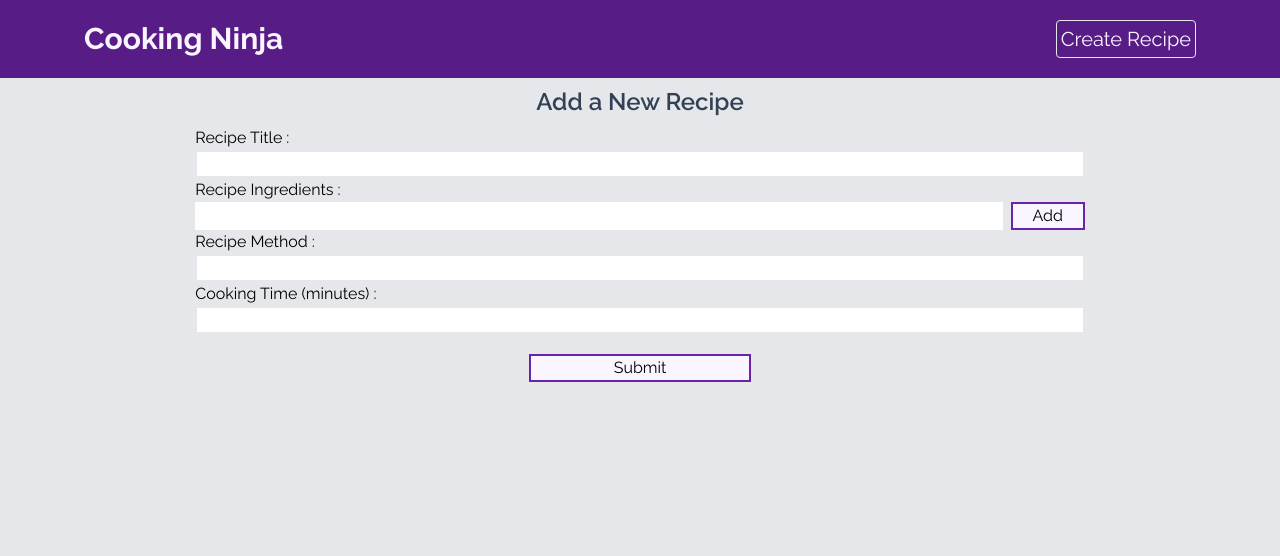
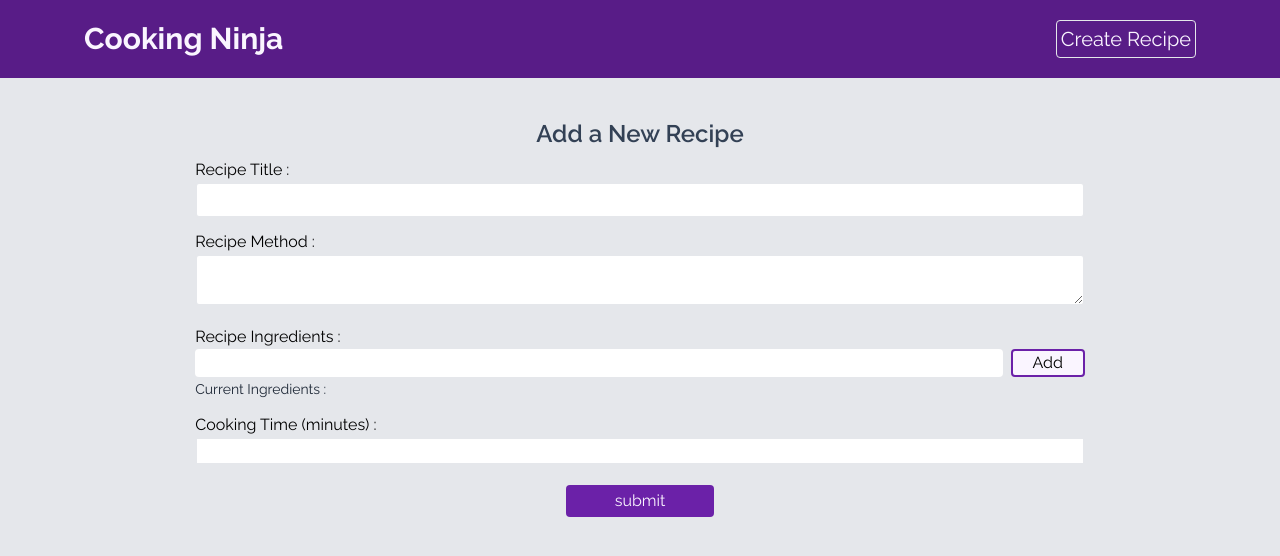
Before and after one commit to DavidRedding/recipe-directory, a React (Create React App) app: page /create in a window 1280 px wide. Shown: the top 556 px of the page. Built offline with nearby package versions, Linux system fonts and the light colour scheme.

Commit message:
all but [ing] have been given functionality.

```diff
--- a/src/pages/create/Create.js
+++ b/src/pages/create/Create.js
@@ -1,41 +1,68 @@
-import { useState } from 'react';
+import { useState, useEffect } from 'react';
 
 const Create = () => {
   const [title, setTitle] = useState('');
   const [method, setMethod] = useState('');
   const [cookingTime, setCookingTime] = useState('');
+  const log = (arg) => console.log(arg);
+
+  const formSubmit = (e) => {
+    e.preventDefault();
+    console.log(`Title: ${title}`);
+    console.log(`Method: ${method}`);
+    console.log(`Cooking Time: ${cookingTime} minutes`);
+    // Prediction : Run the POST Method here
+  };
 
   return (
     <div className="max-w-6xl px-5 mx-auto">
-      <h1 className="py-2 text-2xl font-semibold text-center text-slate-700">Add a New Recipe</h1>
-      <form className="w-4/5 mx-auto ">
+      <h1 className="py-2 mt-8 text-2xl font-semibold text-center text-slate-700">Add a New Recipe</h1>
+      <form onSubmit={(e) => formSubmit(e)} className="flex flex-col w-4/5 mx-auto space-y-3">
         <label>
-          Recipe Title :
-          <input type="text" className="w-full border-2" />
+          <span> Recipe Title :</span>
+          <input
+            type="text"
+            className="w-full p-1 border-2 rounded"
+            required
+            onChange={(e) => setTitle(e.target.value)}
+            value={title}
+          />
         </label>
-
-        <label className="block">Recipe Ingredients :</label>
-        <div className="flex space-x-2">
-          <input type="text" className="grow" />
-          <button
-            className="w-1/6 border-2 border-purple-800 md:w-1/12 bg-purple-50"
-            onClick={(e) => e.preventDefault()}
-          >
-            Add
-          </button>
-        </div>
-
         <label>
           Recipe Method :
-          <input type="text" className="w-full border-2" />
+          <textarea
+            type="text"
+            className="w-full border-2 rounded"
+            required
+            onChange={(e) => setMethod(e.target.value)}
+            value={method}
+          />
         </label>
-
+        {/* // Ingredients */}
+        <label>
+          <span>Recipe Ingredients :</span>
+          <div className="flex space-x-2">
+            <input type="text" className="rounded grow" required />
+            <button
+              className="w-1/6 border-2 border-purple-800 rounded md:w-1/12 bg-purple-50"
+              onClick={(e) => e.preventDefault()}
+            >
+              Add
+            </button>
+          </div>
+          <span className="text-sm text-gray-800">Current Ingredients :</span>
+        </label>
         <label>
           Cooking Time (minutes) :
-          <input type="text" className="w-full mb-5 border-2" />
+          <input
+            type="number"
+            className="w-full mb-2 border-2"
+            required
+            onChange={(e) => setCookingTime(e.target.value)}
+            value={cookingTime}
+          />
         </label>
-
-        <button className="block w-1/4 mx-auto text-center border-2 border-purple-800 bg-purple-50">Submit</button>
+        <button className="block w-1/6 p-1 mx-auto text-center bg-purple-800 rounded text-purple-50">submit</button>
       </form>
     </div>
   );
```
